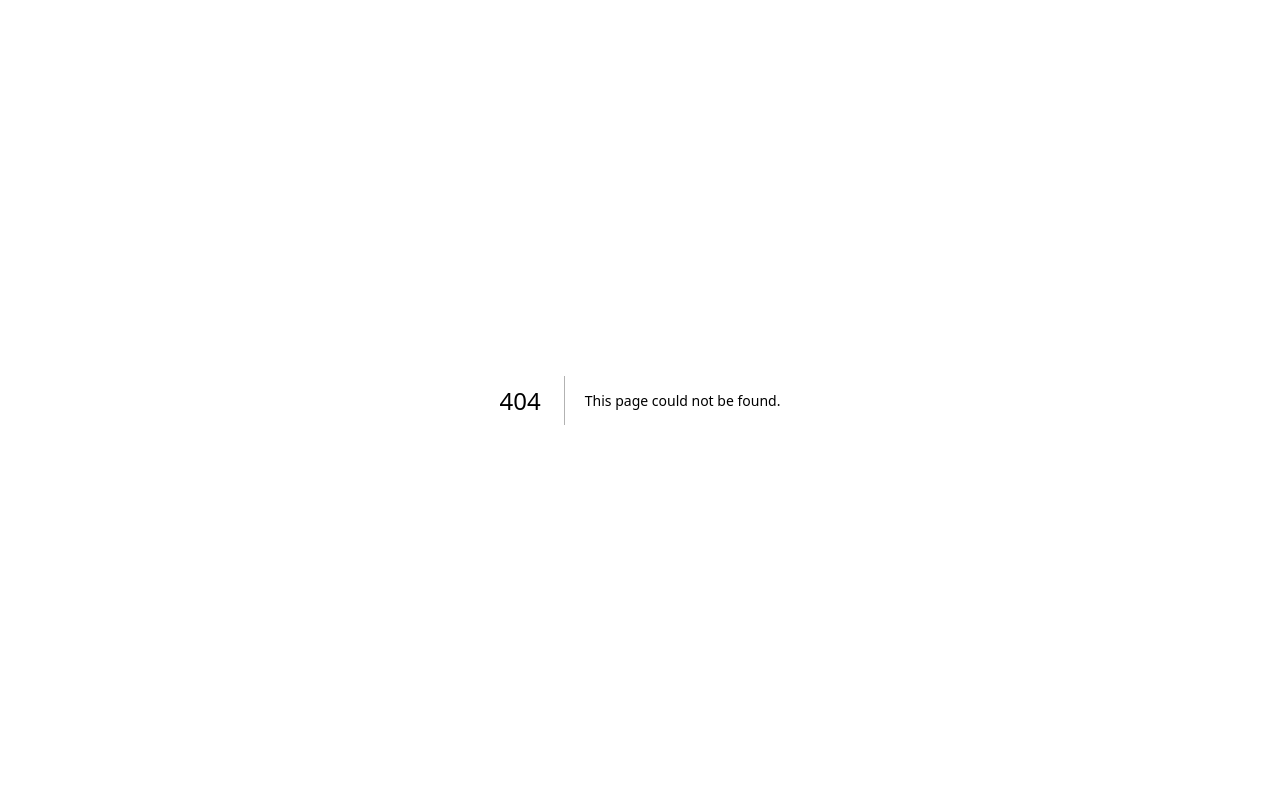
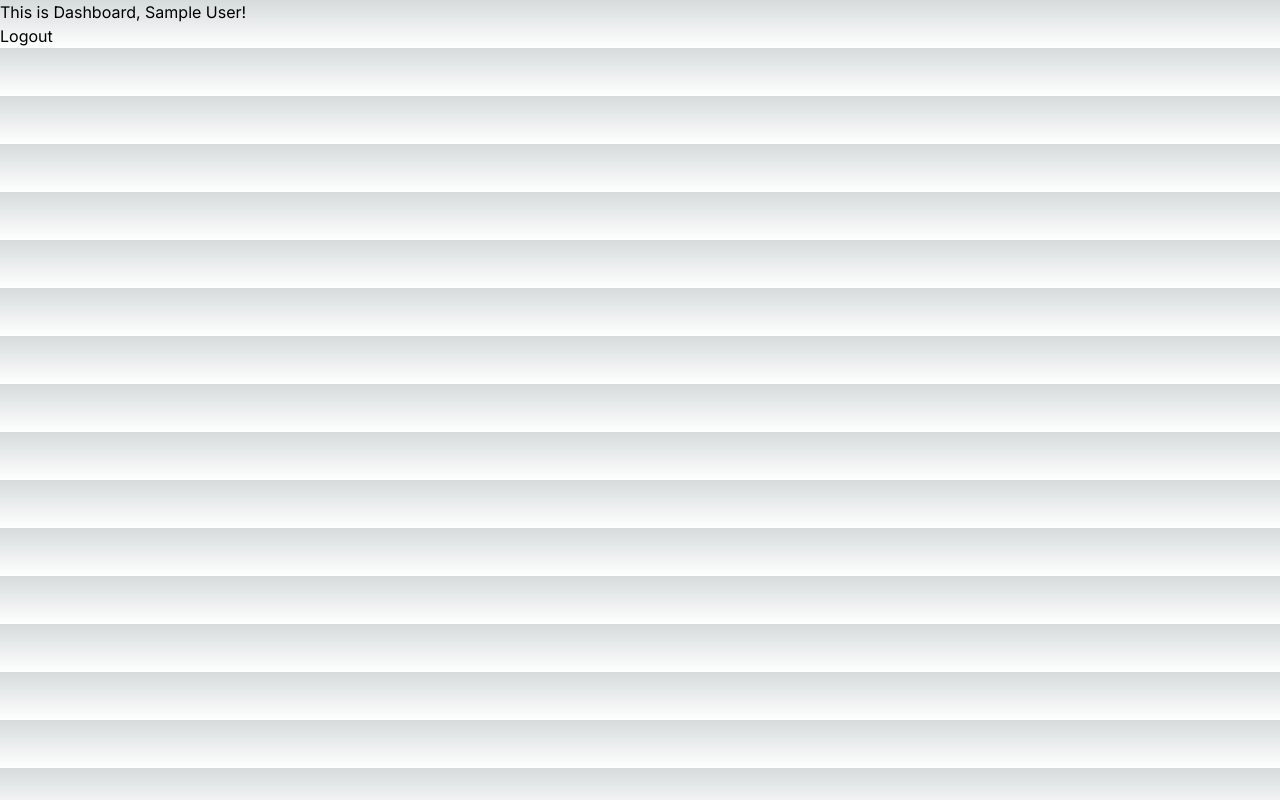
Before and after one commit to kunzaka001/quizify, a Next.js app: page /dashboard in a window 1280 px wide. Before the commit this address had no page. Built offline with nearby package versions, Linux system fonts and the light colour scheme; no server answers; sample sign-in values are in the browser's storage.

Commit message:
Updated Dashboard page
Dashboard page for wehn user login will lead to this page in future will change into main Page for choose quiz

```diff
--- /dev/null
+++ b/app/dashboard/page.tsx
@@ -0,0 +1,47 @@
+"use client";
+import React, { useEffect, useState } from "react";
+import { getAuth, signOut, onAuthStateChanged, User } from "firebase/auth";
+import { useRouter } from "next/navigation";
+import app from "../../config.js";
+
+function Dashboard() {
+  const auth = getAuth(app);
+  const router = useRouter();
+  const [user, setUser] = useState<User | null>(null);
+
+  useEffect(() => {
+    const unsubscribe = onAuthStateChanged(auth, (user) => {
+      if (user) {
+        setUser(user);
+      } else {
+        router.push("/");
+      }
+    });
+
+    return () => unsubscribe();
+  }, [auth, router]);
+
+  const handleLogout = async () => {
+    try {
+      await signOut(auth);
+      router.push("/");
+    } catch (error: any) {
+      console.error("Error signing out:", error.message);
+    }
+  };
+
+  return (
+    <div className="">
+      <div className="">
+        <h1 className="">
+          This is Dashboard, {user ? user.displayName : "Guest"}!
+        </h1>
+        <button onClick={handleLogout} className="">
+          Logout
+        </button>
+      </div>
+    </div>
+  );
+}
+
+export default Dashboard;
```
